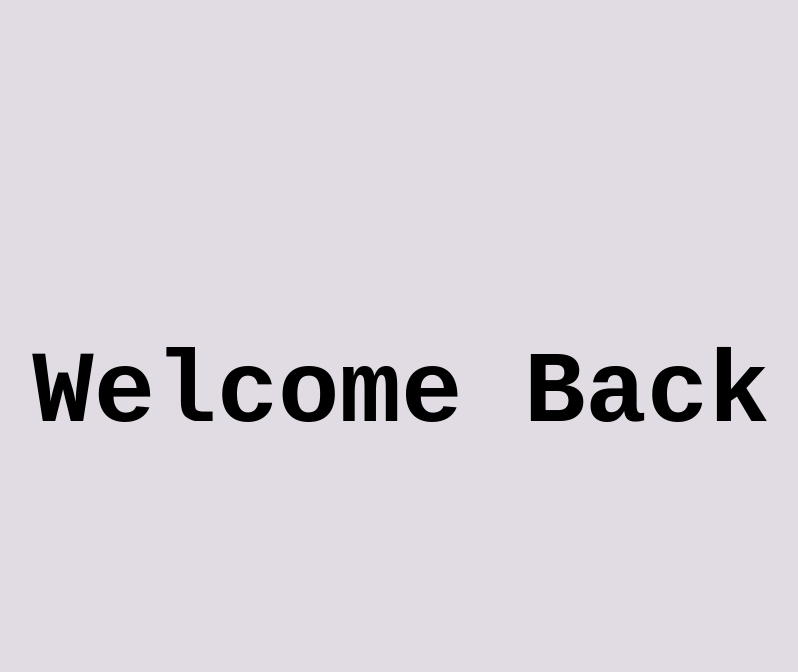
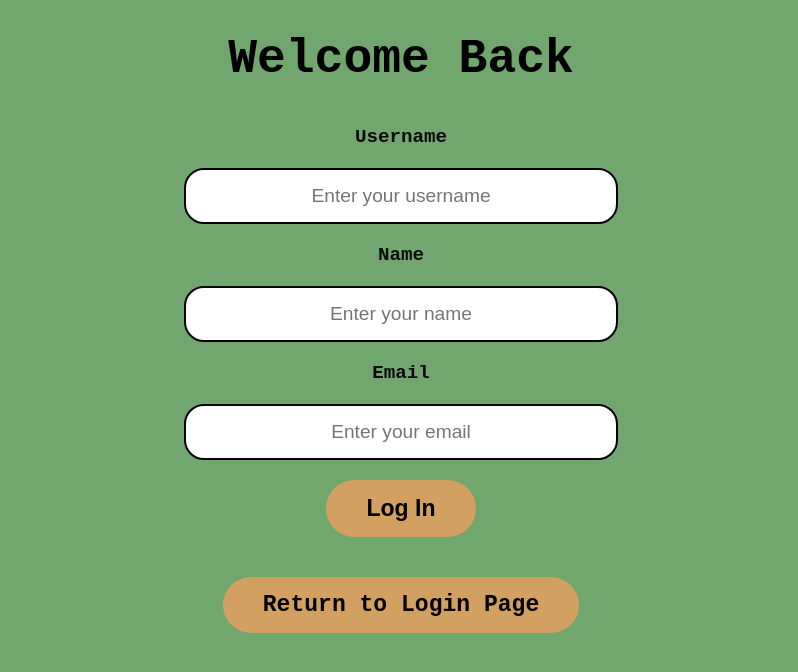
Before and after one commit to ilizarraga278/CSC337, a website: page welcome_back.html in a window 1280 px wide. Shown: the whole page, without its empty margins (239-1037 px from the left). Drawn offline with Linux system fonts and the light colour scheme.

Commit message:
Welcome back updated

```diff
--- a/welcome_back.css
+++ b/welcome_back.css
@@ -1,28 +1,77 @@
 body {
-    background-color: rgb(225, 220, 227);
+    background-color: rgb(113, 167, 111);
     margin: 0;
     padding: 0;
     font-family: 'Courier New', Courier, monospace;
     display: flex;
     flex-direction: column;
     align-items: center;
-    justify-content: center;
+    justify-content: flex-start;
     height: 100vh;
-    overflow: hidden;
-    position: relative;
+    overflow: auto;
 }
-/* welcome!*/
+
 h1 {
-    font-size: 8vw;
-    margin-bottom: 10vh;
+    font-size: 3em;
     color: #000;
+    margin-bottom: 20px;
     text-align: center;
 }
 
-/* for the centering of the buttons */
 #user_info {
     display: flex;
     flex-direction: column;
     align-items: center;
-    gap: 5vh;
+    gap: 20px;
+    width: 100%;
+    max-width: 400px;
+    margin-top: 20px;
+    color: #0b0b0b;
+    font-size: 1.2em;
+    font-weight: bold;
 }
+
+input[type="text"],input[type="email"] {
+    width: 100%;
+    padding: 15px;
+    border: 2px solid #030303;
+    border-radius: 20px;
+    font-size: 1em;
+    text-align: center;
+}
+
+button#loginButton {
+    background-color: #d2a060;
+    border: none;
+    border-radius: 50px;
+    padding: 15px 40px;
+    font-size: 1.2em;
+    font-weight: bold;
+    color: #000;
+    cursor: pointer;
+}
+
+button#loginButton:hover {
+    background-color: #c09050;
+    transform: scale(1.05);
+}
+
+a.back-button {
+    margin-top: 20px;
+    background-color: #d2a060;
+    color: #000;
+    text-decoration: none;
+    border: none;
+    border-radius: 50px;
+    padding: 15px 40px;
+    font-size: 1.2em;
+    font-weight: bold;
+    display: inline-block;
+    text-align: center;
+    cursor: pointer;
+}
+
+a.back-button:hover{
+    background-color: #c09050;
+    transform: scale(1.05);
+}
--- a/welcome_back.html
+++ b/welcome_back.html
@@ -3,16 +3,22 @@
     <head>
         <meta charset="UTF-8">
         <title>Welcome Back for Existing Members</title>
+        <link rel="stylesheet" type="text/css" href="welcome_back.css">
     </head>
     <body>
         <h1>Welcome Back</h1>
-        <link rel="stylesheet" type="text/css" href="welcome_back.css">
         <div id="user_info">
-            <!--Profile_name -->
-            <!-- Name-->
-            <!-- Email-->
+            <label for="username">Username</label>
+            <input type="text" id="username" placeholder="Enter your username" required>
 
+            <label for="name">Name</label>
+            <input type="text" id="name" placeholder="Enter your name" required>
+
+            <label for="email">Email</label>
+            <input type="email" id="email" placeholder="Enter your email" required>
+
+            <button id="loginButton">Log In</button>
+            <a href="welcome_page.html" class="back-button">Return to Login Page</a>
         </div>
     </body>
-
 </html>
```
